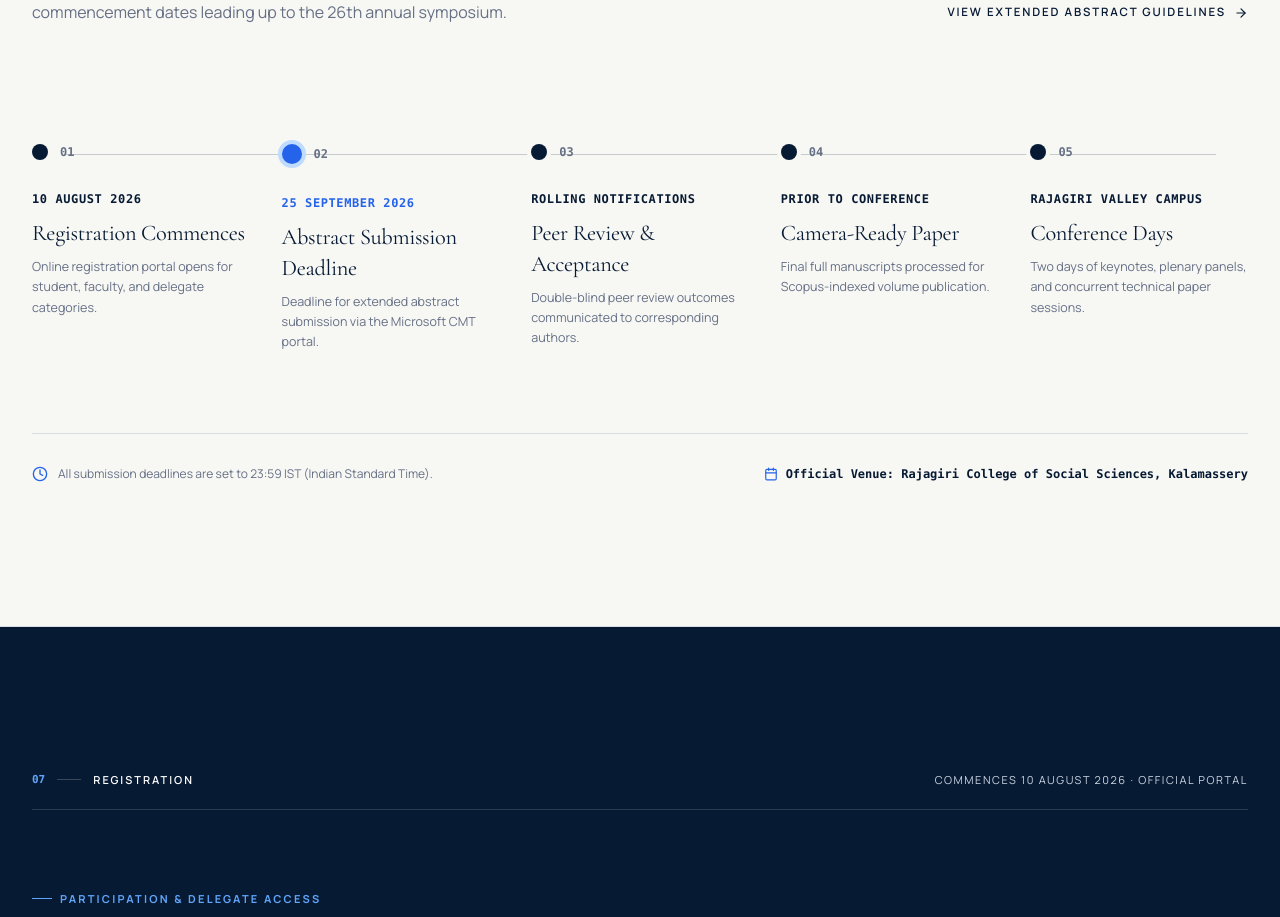
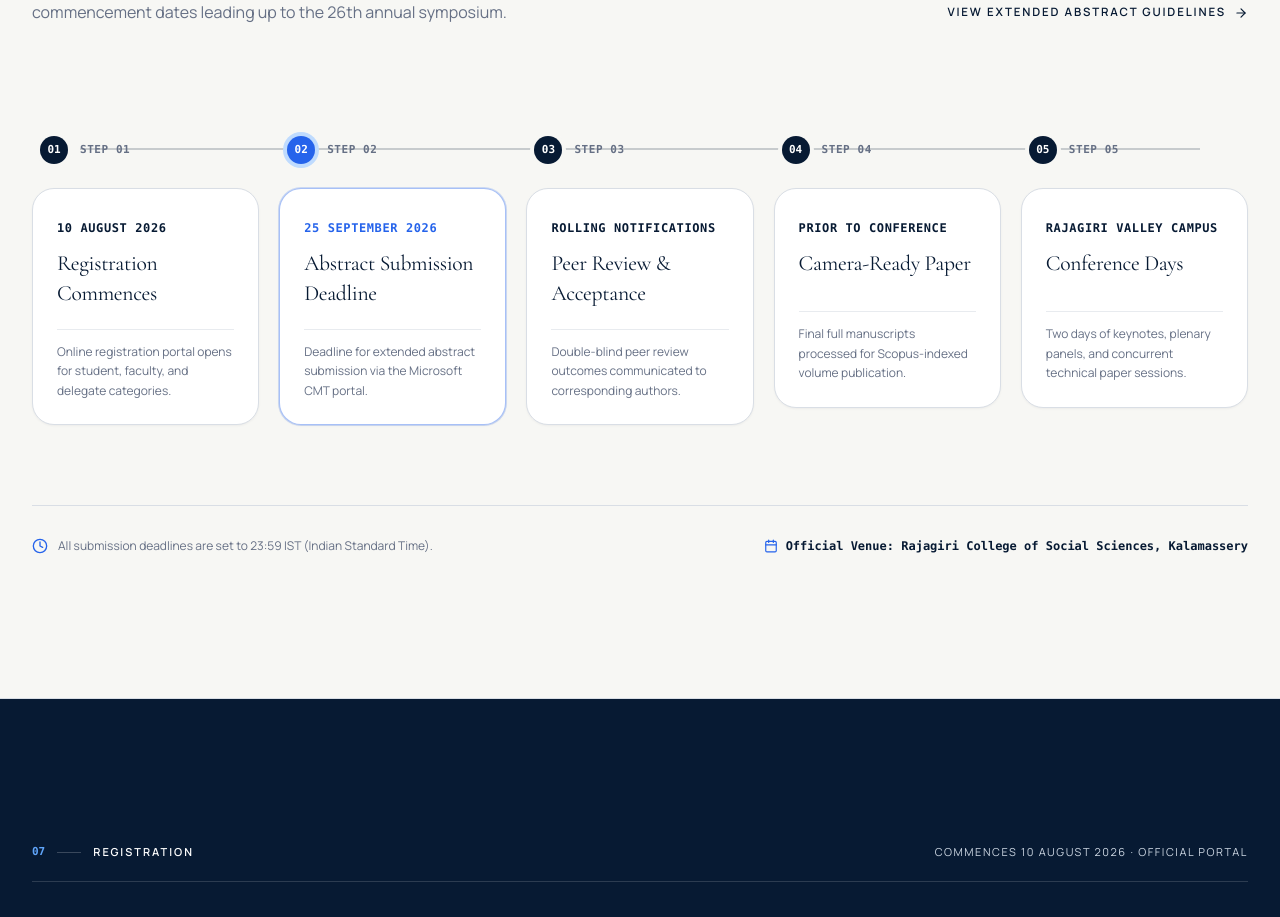
Before and after one commit to nityarnair/sample-website, a React (Vite) app: page / in a window 1280 px wide. Shown: the part 9340-10257 px from the top of the page. Built offline with nearby package versions, Linux system fonts and the light colour scheme.

Commit message:
feat: add ImportantDatesTimeline component to display conference schedule and key milestones

```diff
--- a/src/components/sections/ImportantDatesTimeline.tsx
+++ b/src/components/sections/ImportantDatesTimeline.tsx
@@ -94,29 +94,40 @@ export const ImportantDatesTimeline: React.FC = () => {
         </div>
 
         {/* ── DESKTOP HORIZONTAL EDITORIAL TIMELINE (lg and above) ── */}
-        <div className="hidden lg:block relative pt-6 pb-4">
-          {/* Continuous Connecting Line */}
-          <div className="absolute top-[34px] left-8 right-8 h-px bg-[#071A33]/20 -z-0" />
+        <div className="hidden lg:block relative pt-4 pb-4">
+          {/* Continuous Navy Connecting Line */}
+          <div className="absolute top-[28px] left-12 right-12 h-[2px] bg-[#071A33]/20 -z-0" />
 
-          <div className="grid grid-cols-5 gap-8 relative z-10">
+          <div className="grid grid-cols-5 gap-5 relative z-10">
             {steps.map((step, idx) => (
               <div key={idx} className="flex flex-col group">
-                {/* Timeline Node & Number */}
-                <div className="flex items-center gap-3 mb-6">
+                {/* Timeline Node & Number Marker */}
+                <div className="flex items-center gap-3 mb-6 pl-2">
                   <div
-                    className={`rounded-full shrink-0 transition-transform duration-300 group-hover:scale-125 ${
+                    className={`w-7 h-7 rounded-full shrink-0 flex items-center justify-center font-mono text-[11px] font-bold transition-all duration-300 group-hover:scale-110 ${
                       step.isHighlight
-                        ? 'w-5 h-5 bg-[#2563EB] ring-4 ring-[#BFDBFE]'
-                        : 'w-4 h-4 bg-[#071A33] ring-4 ring-[#F7F7F4] group-hover:bg-[#2563EB]'
+                        ? 'bg-[#2563EB] text-white ring-4 ring-[#BFDBFE]'
+                        : 'bg-[#071A33] text-white ring-4 ring-[#F7F7F4] group-hover:bg-[#2563EB]'
                     }`}
-                  />
-                  <span className="font-mono text-xs font-bold text-[#667085] group-hover:text-[#2563EB] transition-colors">
+                  >
                     {step.number}
+                  </div>
+                  <span className="font-mono text-[11px] font-bold text-[#667085] uppercase tracking-wider group-hover:text-[#2563EB] transition-colors">
+                    Step {step.number}
                   </span>
                 </div>
 
+                {/* White Editorial Milestone Card */}
+                <div
+                  className={`bg-white border rounded-[22px] p-6 shadow-subtle hover:shadow-editorial transition-all duration-300 flex flex-col justify-between min-h-[220px] ${
+                    step.isHighlight
+                      ? 'border-[#2563EB]/40 ring-1 ring-[#2563EB]/20 bg-white'
+                      : 'border-[#D9DEE5] hover:border-[#2563EB]/40'
+                  }`}
+                >
+                  <div>
                     {/* Date Display */}
-                <div className="mb-2">
+                    <div className="mb-2.5">
                       <span
                         className={`inline-block font-mono text-[12px] font-bold uppercase tracking-wider ${
                           step.isHighlight
@@ -129,41 +140,49 @@ export const ImportantDatesTimeline: React.FC = () => {
                     </div>
 
                     {/* Title */}
-                <h3 className="font-serif text-[1.4rem] text-[#071A33] font-normal leading-snug mb-2 group-hover:text-[#2563EB] transition-colors">
+                    <h3 className="font-serif text-[1.35rem] text-[#071A33] font-normal leading-snug mb-2 group-hover:text-[#2563EB] transition-colors">
                       {step.title}
                     </h3>
+                  </div>
 
                   {/* Description */}
-                <p className="text-[12.5px] text-[#667085] font-sans font-normal leading-relaxed m-0">
+                  <p className="text-[12px] text-[#667085] font-sans font-normal leading-relaxed m-0 mt-3 pt-3 border-t border-[#D9DEE5]/60">
                     {step.desc}
                   </p>
+                </div>
               </div>
             ))}
           </div>
         </div>
 
         {/* ── MOBILE / TABLET VERTICAL TIMELINE (under lg) ── */}
-        <div className="lg:hidden relative pl-8 sm:pl-10 space-y-10 sm:space-y-12">
+        <div className="lg:hidden relative pl-8 sm:pl-10 space-y-6 sm:space-y-8">
           {/* Vertical Connecting Line */}
-          <div className="absolute left-[13px] sm:left-[17px] top-3 bottom-3 w-px bg-[#071A33]/20" />
+          <div className="absolute left-[13px] sm:left-[17px] top-4 bottom-4 w-[2px] bg-[#071A33]/20" />
 
           {steps.map((step, idx) => (
             <div key={idx} className="relative group">
-              {/* Vertical Node */}
+              {/* Vertical Numbered Marker */}
               <div
-                className={`absolute -left-[27px] sm:-left-[31px] top-1.5 rounded-full ${
+                className={`absolute -left-[29px] sm:-left-[33px] top-4 w-7 h-7 rounded-full flex items-center justify-center font-mono text-[10px] font-bold ${
                   step.isHighlight
-                    ? 'w-5 h-5 bg-[#2563EB] ring-4 ring-[#BFDBFE]'
-                    : 'w-4 h-4 bg-[#071A33] ring-4 ring-[#F7F7F4]'
+                    ? 'bg-[#2563EB] text-white ring-4 ring-[#BFDBFE]'
+                    : 'bg-[#071A33] text-white ring-4 ring-[#F7F7F4]'
                 }`}
-              />
+              >
+                {step.number}
+              </div>
 
-              {/* Number & Date */}
+              {/* White Card container */}
+              <div
+                className={`bg-white border rounded-[20px] p-5 sm:p-6 shadow-subtle transition-all duration-300 ${
+                  step.isHighlight
+                    ? 'border-[#2563EB]/40 ring-1 ring-[#2563EB]/20'
+                    : 'border-[#D9DEE5]'
+                }`}
+              >
+                {/* Date & Step */}
                 <div className="flex items-center gap-3 mb-1.5">
-                <span className="font-mono text-xs font-bold text-[#667085]">
-                  {step.number}
-                </span>
-                <span className="w-4 h-px bg-[#D9DEE5]" />
                   <span
                     className={`font-mono text-[12px] font-bold uppercase tracking-wider ${
                       step.isHighlight
@@ -176,14 +195,15 @@ export const ImportantDatesTimeline: React.FC = () => {
                 </div>
 
                 {/* Title */}
-              <h3 className="font-serif text-[1.4rem] sm:text-[1.6rem] text-[#071A33] font-normal leading-snug mb-1.5">
+                <h3 className="font-serif text-[1.4rem] sm:text-[1.55rem] text-[#071A33] font-normal leading-snug mb-1.5">
                   {step.title}
                 </h3>
 
                 {/* Description */}
-              <p className="text-[13px] text-[#667085] font-sans font-normal leading-relaxed m-0 max-w-md">
+                <p className="text-[12.5px] sm:text-[13px] text-[#667085] font-sans font-normal leading-relaxed m-0">
                   {step.desc}
                 </p>
+              </div>
             </div>
           ))}
         </div>
```
Lines whose indentation alone changed are shown as unchanged.
